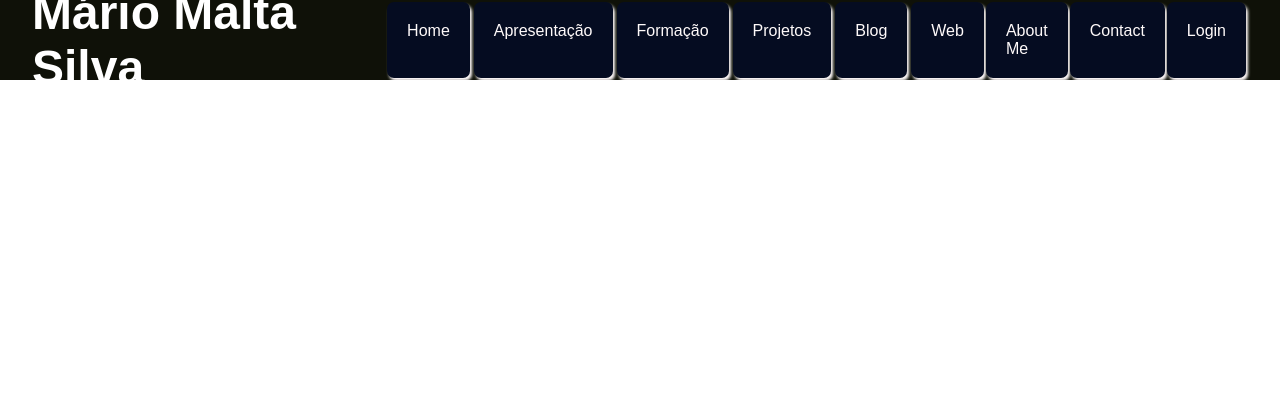
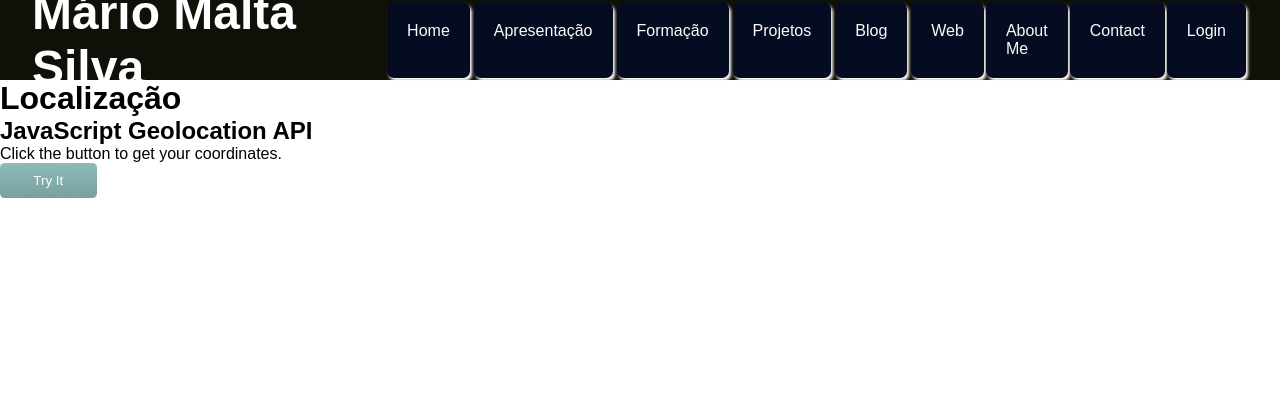
Before and after one commit to rangerd00/Projeto-PW, a Django app: page /apis in a window 1280 px wide. Shown: the top 420 px of the page. Run offline with Django 4.2, Linux system fonts and the light colour scheme; parts of the project's set-up code (start-up, migrations or seed data) failed here and were passed over.

Commit message:
Lab 11 APIS

```diff
--- a/portfolio/templates/portfolio/apis.html
+++ b/portfolio/templates/portfolio/apis.html
@@ -15,7 +15,36 @@
 
         <meta charset="UTF-8" name="viewport"  content="width=device-width,initial-scale=1.0
 ">
+<div>
+    <h1>Localização</h1>
 
+
+
+<h2>JavaScript Geolocation API</h2>
+<p>Click the button to get your coordinates.</p>
+
+<button onclick="getLocation()">Try It</button>
+
+<p id="demo"></p>
+
+<script>
+const x = document.getElementById("demo");
+
+function getLocation() {
+  if (navigator.geolocation) {
+    navigator.geolocation.getCurrentPosition(showPosition);
+  } else {
+    x.innerHTML = "Geolocation is not supported by this browser.";
+  }
+}
+
+function showPosition(position) {
+  x.innerHTML = "Latitude: " + position.coords.latitude +
+  "<br>Longitude: " + position.coords.longitude;
+}
+</script>
+
+</div>
 
 
 
```
